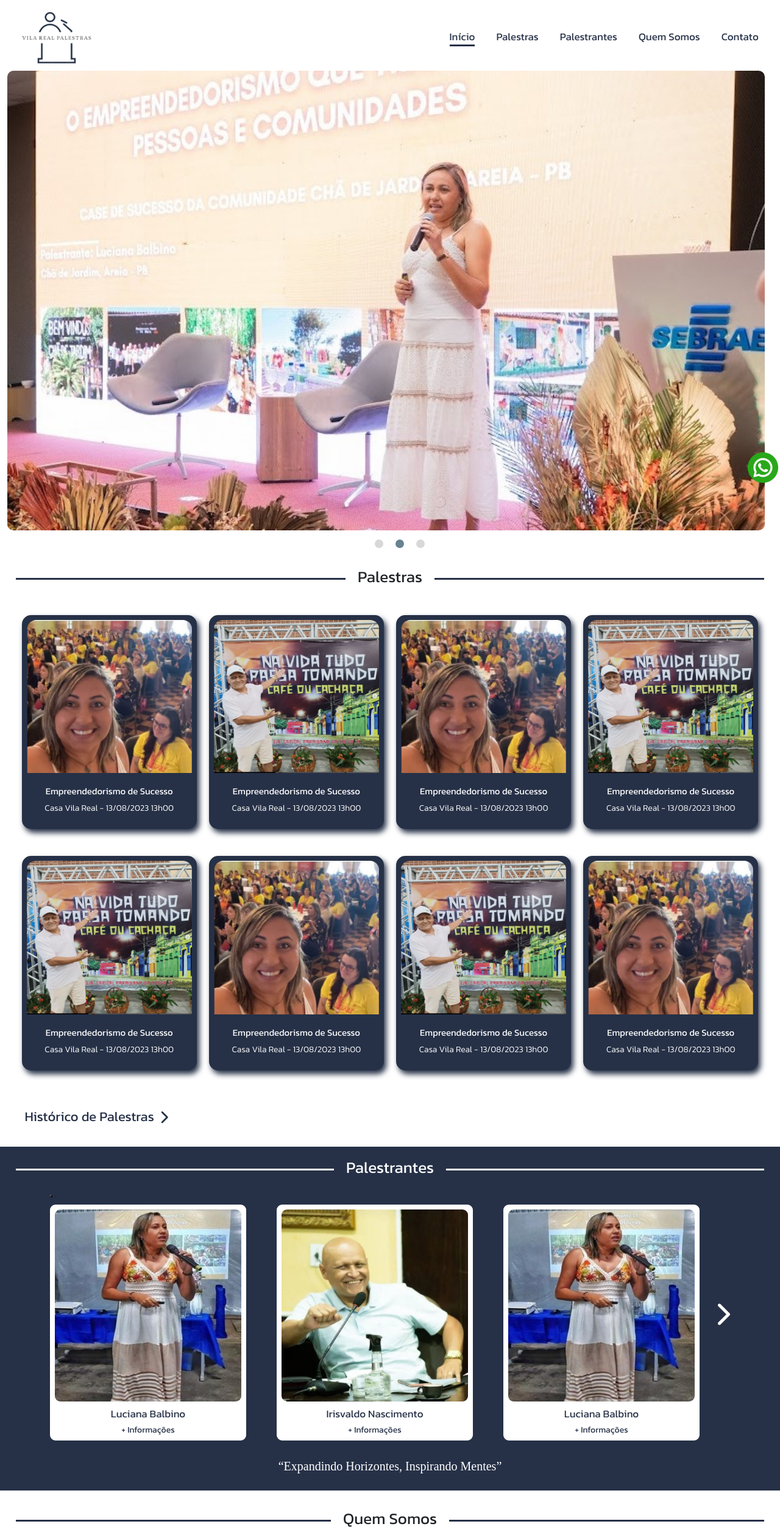
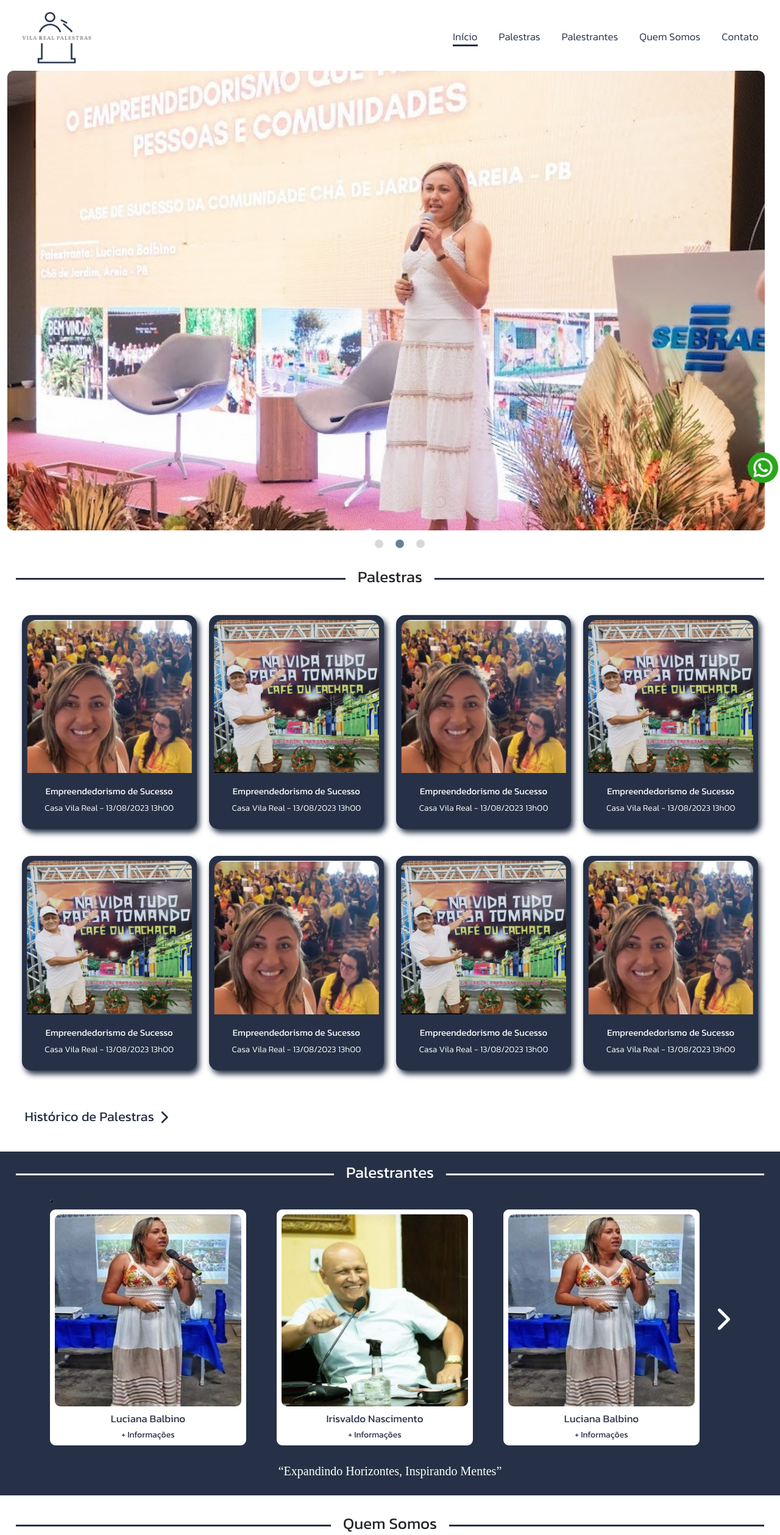
Before and after one commit to Andrengr0/Site_Palestras_VilaReal, a plain HTML site: page index.html in a window 1280 px wide. Shown: the top 2518 px of the page at 61% size. Drawn offline with nearby package versions, Linux system fonts and the light colour scheme; a web font is replaced by a local one.

Commit message:
add 01/09

```diff
--- a/CSS/style.css
+++ b/CSS/style.css
@@ -57,8 +57,8 @@ header-2 h5{
 
 .container-menu-desktop-fixed li{
     margin-left: 35px;
-    font-weight: 400;
-    font-size: 17px;
+    font-weight: 300;
+    font-size: 15px;
 }
 .container-menu-desktop-fixed li a{
     color: #ffffff;
@@ -80,7 +80,7 @@ header-2 h5{
 
 .container-menu-desktop li{
     margin-left: 35px;
-    font-weight: 400;
+    font-weight: 300;
     font-size: 17px;
 }
 .container-menu-desktop .nav-item > a{
--- a/index.html
+++ b/index.html
@@ -262,7 +262,7 @@
     </section><!-- palesatras -->
 
 <!-- ########################### Section Palestrantes ########################## -->
-    <section class="palestrantes" id="palestrantes" target="id-palestrantes">
+    <section class="palestrantes mt-2" id="palestrantes" target="id-palestrantes">
         <div class="container-site">
             <div class="line-division mt-3">
                 <div class="line">
--- a/js/functions.js
+++ b/js/functions.js
@@ -30,7 +30,7 @@ $(()=>{
     })
 
     // Funções para dar o efeito hover em cada opção do menu conforme o scroll vai rolando
-    $('.id-inicio').css('border-bottom','3px solid #ffffff');
+    $('.id-inicio').css('border-bottom','2px solid #ffffff');
     $(window).scroll(function(){
         var windowOffY = $(window).scrollTop();
         var windowHeight = $(window).height();
@@ -41,15 +41,15 @@ $(()=>{
             if(elOffY-350 < windowOffY && windowOffY > windowHeight){
                 $('header a, header-2 a').css('border','0');
                 var target = $(this).attr('target');
-                $('.'+target).css('border-bottom','3px solid #ffffff');
+                $('.'+target).css('border-bottom','2px solid #ffffff');
                 return;
             }else if(windowOffY <= windowHeight){
-                $('.id-inicio').css('border-bottom','3px solid #ffffff');
+                $('.id-inicio').css('border-bottom','2px solid #ffffff');
                 $('.id-palestras').css('border','0');
                 return;
             }else if(elOffContato < window){
                 $('header a').css('border','0');
-                $('.id-contato').css('border-bottom','3px solid #ffffff');
+                $('.id-contato').css('border-bottom','2px solid #ffffff');
                 $('.id-quem-somos').css('border','0');
             }
         })
```
